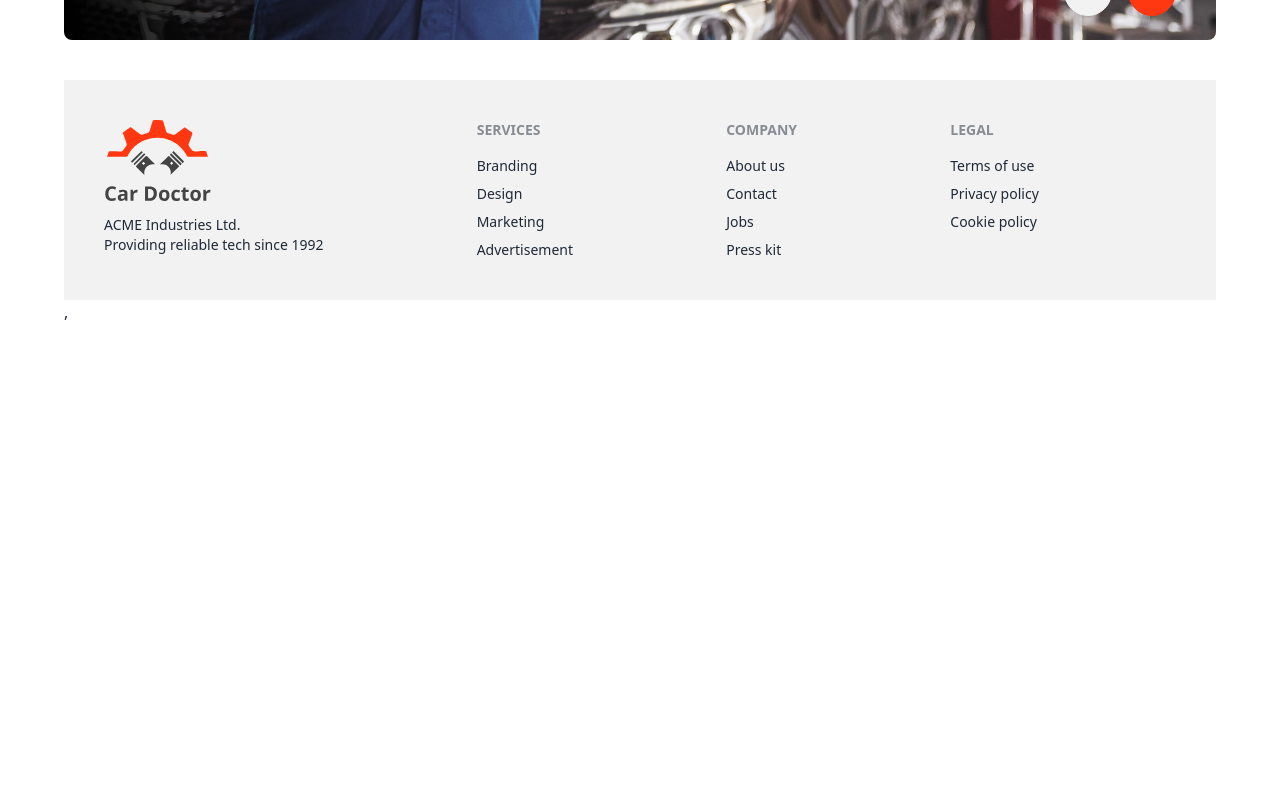
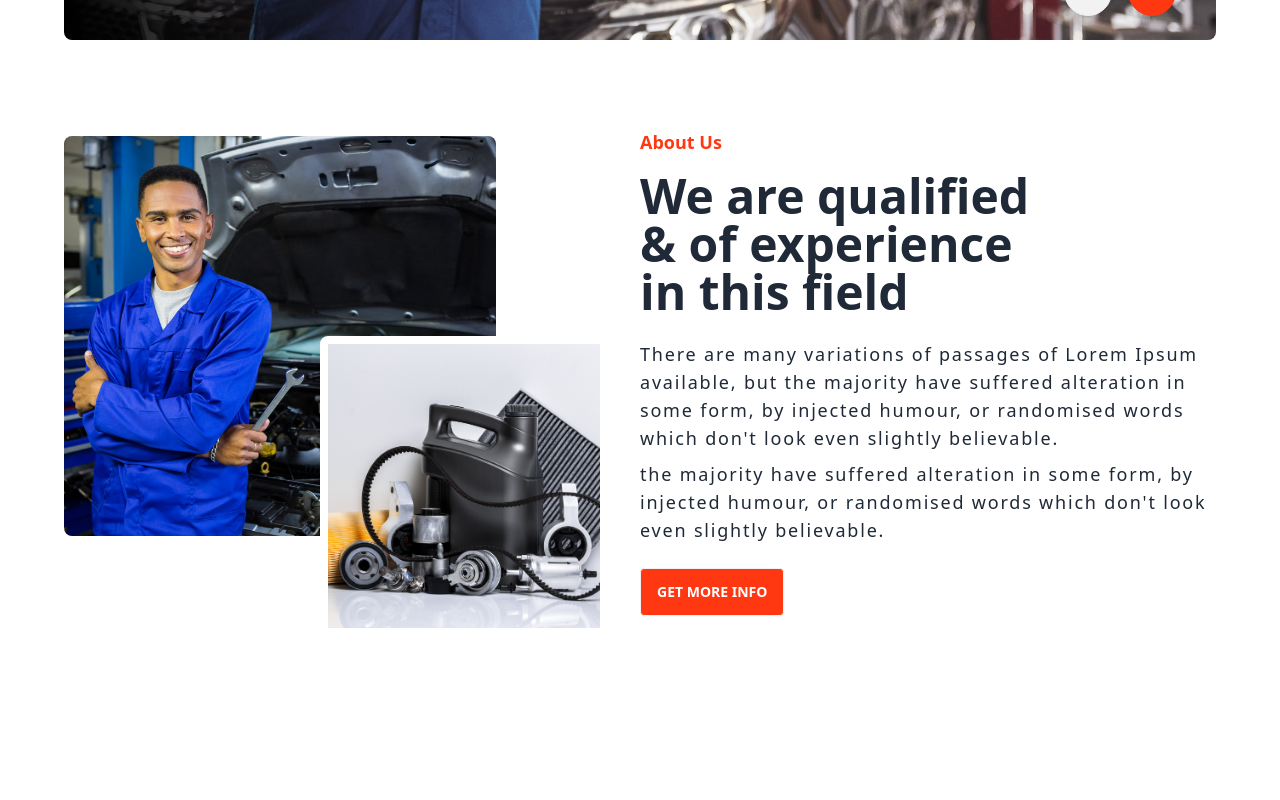
Before and after one commit to mahisurrahman/car-doctor, a React (Vite) app: page / in a window 1280 px wide. Shown: the part 680-1480 px from the top of the page. Before the commit the page ends 1004 px from the top, so only its background shows below. Built offline with nearby package versions, Linux system fonts and the light colour scheme.

Commit message:
Added the Home About Section

```diff
--- /dev/null
+++ b/src/Components/Pages/Home/About/HomeAbout.jsx
@@ -0,0 +1,25 @@
+import person from '../../../../assets/images/about_us/person.jpg';
+import parts from '../../../../assets/images/about_us/parts.jpg';
+
+
+const HomeAbout = () => {
+    return (
+        <div className="min-h-screen my-14">
+            <div className="flex flex-row gap-">
+                <div className='w-1/2 relative'>
+                    <img src={person} className="w-3/4 h-[400px] object-cover rounded-lg" />
+                    <img src={parts} className="absolute right-8 top-[200px] border-8 border-white w-1/2 h-[300px] object-cover rounded-lg" />
+                </div>
+                <div className='w-1/2'>
+                    <p className='-mt-2 text-lg font-bold text-[#FF3811]'>About Us</p>
+                    <h1 className="pt-4 text-5xl font-bold">We are qualified <br /> & of experience <br /> in this field</h1>
+                    <p className="pt-6 text-lg font-thin tracking-widest">There are many variations of passages of Lorem Ipsum available, but the majority have suffered alteration in some form, by injected humour, or randomised words which don't look even slightly believable. </p>
+                    <p className='py-2 text-lg font-thin tracking-widest'>the majority have suffered alteration in some form, by injected humour, or randomised words which don't look even slightly believable. </p>
+                    <button className="btn my-4 rounded bg-[#FF3811] text-white hover:text-[#FF3811] hover:bg-white hover:border-[#FF3811]">Get More Info</button>
+                </div>
+            </div>
+        </div>
+    );
+};
+
+export default HomeAbout;
--- a/src/Components/Pages/Home/Home.jsx
+++ b/src/Components/Pages/Home/Home.jsx
@@ -1,3 +1,4 @@
+import HomeAbout from "./About/HomeAbout";
 import Banner from "./Banner/Banner";
 
 
@@ -5,6 +6,7 @@
     return (
         <div>
             <Banner></Banner>
+            <HomeAbout></HomeAbout>
         </div>
     );
 };
```
